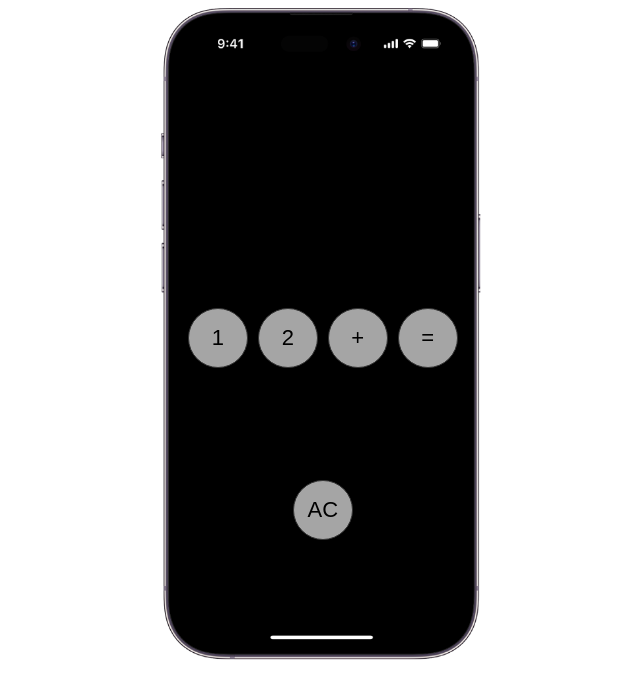
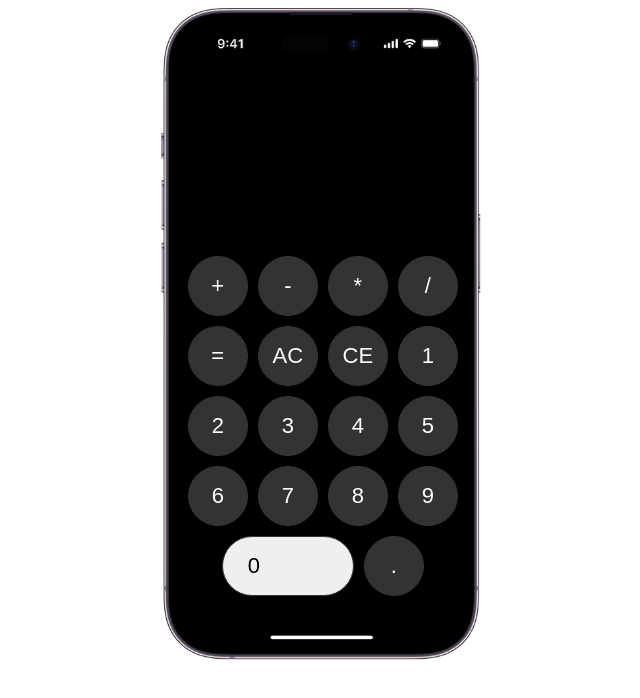
Before and after one commit to Kolyamilk/5.App.Calculated-New, a React (Vite) app: page / in a window 1280 px wide. Shown: the top 698 px of the page, without its empty margins (319-959 px from the left). Built offline with nearby package versions, Linux system fonts and the light colour scheme.

Commit message:
new upgrade

```diff
--- a/src/App.jsx
+++ b/src/App.jsx
@@ -1,82 +1,44 @@
 import { Children, useState } from 'react'
 import './App.css'
 import Button from './Button'
-
+import storeButtons from './storeButtons'
 
 export default function App() {
-  const [screen, setScreen] = useState([])
-  const [first, setFirst] = useState([])
-  const [second, setSecond] = useState([])
+  let [screen, setScreen] = useState([''])
 
-  let operation
-
-  function result(fisrt, second) {
-    if (operation = '+') {
-      console.log(fisrt);
-      setScreen('')
-
+  //Функция операции
+  function startOperations(operand) {
+    setScreen(screen + operand)
+    if (operand === 'AC') {
+      clearDisplay()
+      console.log('AC');
     }
-  }
-  const buttons = {
-    numbers: [
-      {
-        id: 1,
-        name: 1
-      },
-      {
-        id: 2,
-        name: 2
-      }
-    ],
-    operations: [
-      {
-        id: '+',
-        name: '+'
-      },
-      {
-        id: '=',
-        name: '='
-      },
-      {
-        id: 'AC',
-        name: 'AC'
-      },
-
-    ]
-  }
-  //Функция операции
-  function startOperations(firstNum, operand) {
-    const firstNumber = Number(firstNum)
-    operation = operand
-    setScreen(screen + operation)
-    // console.log(firstNumber, operation, secondNumber);
-    if (operation === 'AC') {
-      clearDisplay()
-    } if (operation) {
-      result(firstNumber)
-
+    if (operand === '=') {
+      let sum = eval(screen)
+      console.log(sum.type);
+      setScreen(sum);
     }
-    if (operation === '=') {
-      console.log(firstNumber + 1);
+    if (operand === 'CE' && !undefined) {
+      console.log(screen.type);
+      setScreen(screen.substring(0, screen.length - 1))
     }
   }
   //функция добавление текста на дисплей
   function addNumDisplay(type) {
-    console.log('Первое число ' + first.join(''))
-    first.push(type)
     setScreen(screen + type)
   }
+
   //Проверка на ширину цифр на дисплее
   function checkNumLengthDisplay() {
     if (screen.length >= 20) {
       setScreen('Большая сумма  ')
     }
   }
+
   checkNumLengthDisplay()
-  // ДОДЕЛАТЬ Функция очищает дисплейs
+  // Функция очищает дисплей
   function clearDisplay() {
     setScreen('')
-    setFirst([])
   }
   return (
     <>
@@ -84,17 +46,16 @@ export default function App() {
         <div className="containerPhone">
           <div className="content">
             <div className="content-screen">
-              {/* <span>{newArr.join('')}</span> */}
               <span>{screen}</span>
             </div>
             <div className="content-buttons">
-              {[buttons.numbers.map(index => {
-                return <Button key={index.id} onClick={() => addNumDisplay(index.name)}>
+              {[storeButtons.operations.map(index => {
+                return <Button key={index.name} onClick={() => startOperations(index.name)}>{index.name}</Button >
+              })]}
+              {[storeButtons.numbers.map(index => {
+                return <Button key={index.name} onClick={() => addNumDisplay(index.name)}>
                   {index.name}
                 </Button >
-              })]}
-              {[buttons.operations.map(index => {
-                return <Button key={index.id} onClick={() => startOperations(screen, index.name)}>{index.name}</Button >
               })]}
             </div>
           </div>
--- a/src/Button.jsx
+++ b/src/Button.jsx
@@ -3,7 +3,7 @@ export default function Button({ children, onClick }) {
 
     return (
         <>
-            <button className={children == 0 ? 'btn0' : 'btnLightGrey'} onClick={onClick}>{children}</button>
+            <button className={children == 0 ? 'btn0' : 'btnDarkGrey'} onClick={onClick}>{children}</button>
         </>
     )
 }
--- /dev/null
+++ b/src/storeButtons.js
@@ -0,0 +1,31 @@
+const storeButtons = {
+    numbers: [
+        { name: 1 }, { name: 2 }, { name: 3 }, { name: 4 }, { name: 5 }, { name: 6 }, { name: 7 }, { name: 8 }, { name: 9 }, { name: 0 }, { name: '.' },
+
+    ],
+    operations: [
+        {
+            name: '+'
+        },
+        {
+            name: '-'
+        },
+        {
+            name: '*'
+        },
+        {
+            name: '/'
+        },
+        {
+            name: '='
+        },
+        {
+            name: 'AC'
+        },
+        {
+            name: 'CE'
+        },
+    ]
+}
+
+export default storeButtons
```
Also changed, not shown: 1 other file (tests, documents, lock files or other folders).
